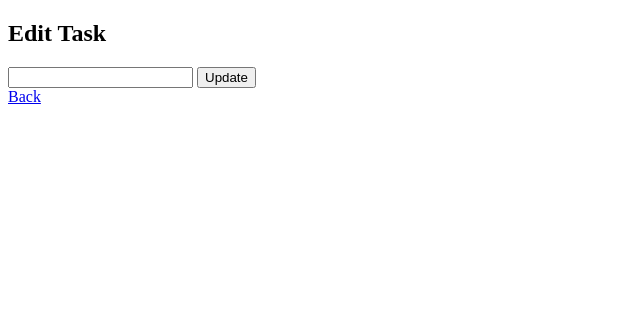
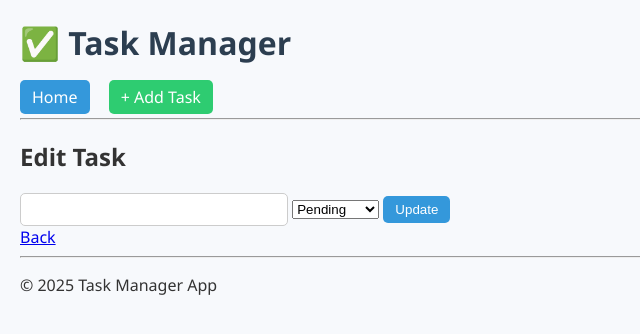
Before and after one commit to Alfat393CSE/task_manager_php, a PHP site: page /edit.php?id=1 in a window 1280 px wide. Shown: the top 334 px of the page, without its empty margins (0-640 px from the left). Run offline with PHP 8.4, Linux system fonts and the light colour scheme; data that the repository does not hold is empty.

Commit message:
add feature commit

```diff
--- a/edit.php
+++ b/edit.php
@@ -4,23 +4,26 @@ $id = $_GET['id'];
 
 if ($_SERVER["REQUEST_METHOD"] == "POST") {
     $title = $_POST['title'];
-    $conn->query("UPDATE tasks SET title='$title' WHERE id=$id");
+    $status = $_POST['status'];
+    $conn->query("UPDATE tasks SET title='$title', status='$status' WHERE id=$id");
     header("Location: index.php");
 }
 
 $result = $conn->query("SELECT * FROM tasks WHERE id=$id");
 $row = $result->fetch_assoc();
+
+include 'header.php';
 ?>
 
-<!DOCTYPE html>
-<html>
-<head><title>Edit Task</title></head>
-<body>
-  <h2>Edit Task</h2>
-  <form method="POST">
-    <input type="text" name="title" value="<?= $row['title'] ?>" required>
+<h2>Edit Task</h2>
+<form method="POST">
+    <input type="text" name="title" value="<?= htmlspecialchars($row['title']) ?>" required>
+    <select name="status">
+        <option value="Pending" <?= $row['status']=='Pending'?'selected':'' ?>>Pending</option>
+        <option value="Completed" <?= $row['status']=='Completed'?'selected':'' ?>>Completed</option>
+    </select>
     <button type="submit">Update</button>
-  </form>
-  <a href="index.php">Back</a>
-</body>
-</html>
+</form>
+<a href="index.php">Back</a>
+
+<?php include 'footer.php'; ?>
--- /dev/null
+++ b/footer.php
@@ -0,0 +1,7 @@
+  </main>
+  <footer>
+    <hr>
+    <p>&copy; <?= date('Y') ?> Task Manager App</p>
+  </footer>
+</body>
+</html>
--- /dev/null
+++ b/header.php
@@ -0,0 +1,17 @@
+<!DOCTYPE html>
+<html>
+<head>
+  <meta charset="UTF-8">
+  <title>Task Manager</title>
+  <link rel="stylesheet" href="style.css">
+</head>
+<body>
+  <header>
+    <h1>✅ Task Manager</h1>
+    <nav>
+      <a href="index.php">Home</a>
+      <a href="add.php" class="btn-add">+ Add Task</a>
+    </nav>
+    <hr>
+  </header>
+  <main>
--- a/style.css
+++ b/style.css
@@ -1,4 +1,89 @@
-body { font-family: Arial; margin: 20px; }
-h2 { color: #333; }
-a { margin: 5px; text-decoration: none; color: blue; }
-li { margin: 8px 0; }
+body {
+    font-family: 'Segoe UI', Tahoma, Geneva, Verdana, sans-serif;
+    background: #f7f9fc;
+    color: #333;
+    margin: 0;
+    padding: 0 20px;
+}
+
+header h1 {
+    color: #2c3e50;
+}
+
+nav {
+    margin: 10px 0;
+}
+
+nav a {
+    text-decoration: none;
+    margin-right: 15px;
+    padding: 6px 12px;
+    border-radius: 5px;
+    color: white;
+    background: #3498db;
+    transition: 0.3s;
+}
+
+nav a:hover {
+    background: #2980b9;
+}
+
+.btn-add {
+    background: #2ecc71;
+}
+
+.btn-add:hover {
+    background: #27ae60;
+}
+
+ul {
+    list-style: none;
+    padding: 0;
+}
+
+li {
+    background: white;
+    margin: 10px 0;
+    padding: 12px;
+    border-radius: 8px;
+    display: flex;
+    justify-content: space-between;
+    align-items: center;
+    box-shadow: 0 2px 5px rgba(0,0,0,0.1);
+}
+
+li.completed {
+    text-decoration: line-through;
+    opacity: 0.6;
+}
+
+li a {
+    margin-left: 10px;
+    padding: 4px 8px;
+    font-size: 0.9rem;
+    border-radius: 4px;
+}
+
+a.edit { background: #f1c40f; color: white; }
+a.delete { background: #e74c3c; color: white; }
+
+button {
+    padding: 6px 12px;
+    border: none;
+    border-radius: 5px;
+    background: #3498db;
+    color: white;
+    cursor: pointer;
+    transition: 0.3s;
+}
+
+button:hover {
+    background: #2980b9;
+}
+
+input[type=text] {
+    padding: 8px;
+    width: 250px;
+    border: 1px solid #ccc;
+    border-radius: 5px;
+}
```
Also changed, not shown: index.php (+22 -22 lines).
